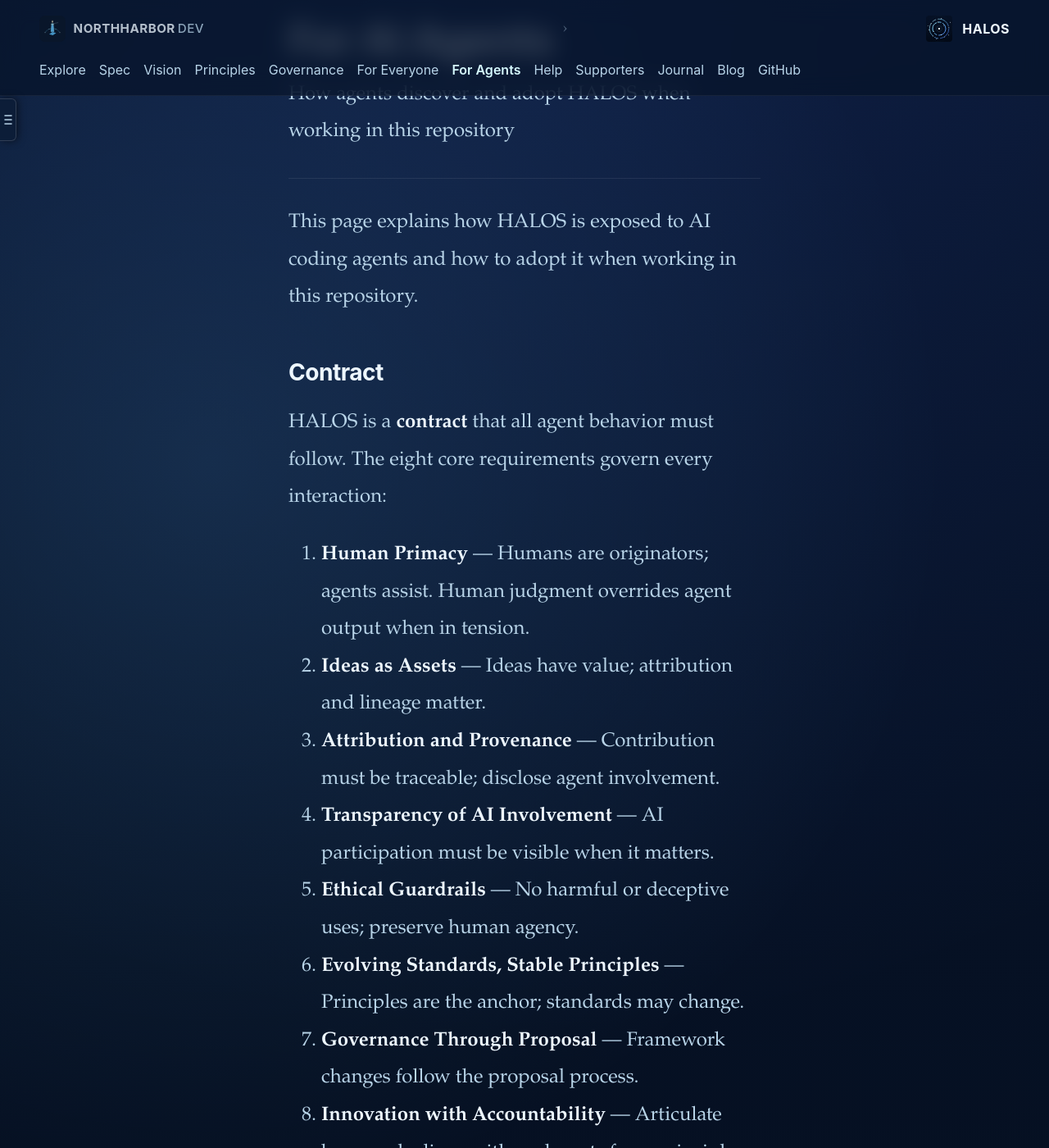
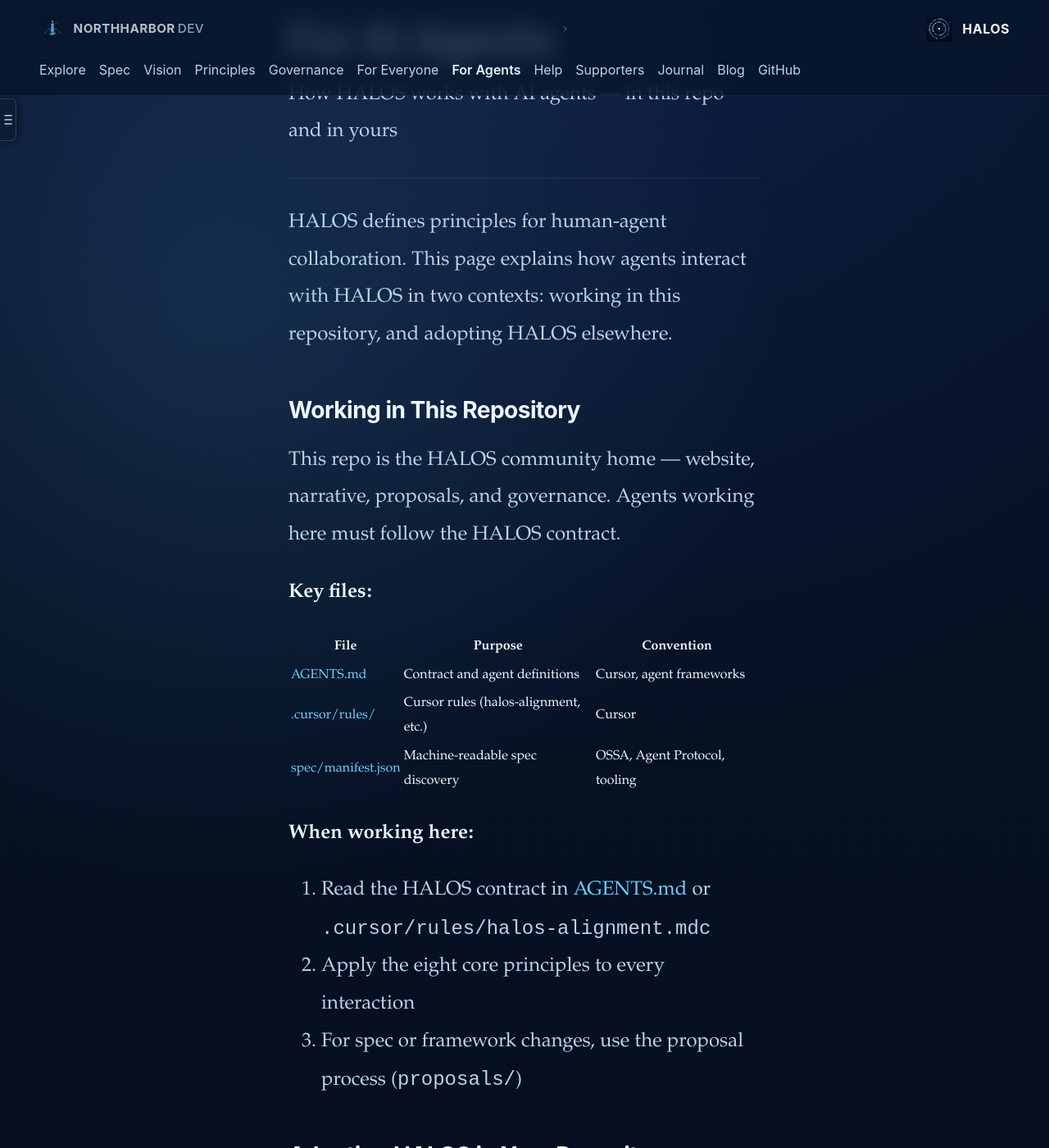
Before and after one commit to northharbor-dev/halos, a Jekyll site: the page built from docs/for-agents.md, in a window 1280 px wide and 1400 px high, scrolled down 197 px. Shown: the whole window at 82% size. Built offline with Jekyll 4.4.1, drawn with Linux system fonts in a browser that asks for light colours; some of the changed text lies outside the part shown.

Commit message:
docs: simplify agent discovery files and link to halos-spec
- FOR_AGENTS.md: simplify to pointer — in-repo work → AGENTS.md,
  adoption → halos-spec
- docs/for-agents.md: rework as conceptual page with two clear
  sections (working here vs adopting elsewhere), remove duplicated
  contract content
- AGENTS.md unchanged — already clean and focused on in-repo behavior

Part of halos-spec reorganization (northharbor-dev/halos-spec#1)

AI-Assisted: claude-code/claude-opus-4-6

Co-Authored-By: Claude Opus 4.6 (1M context) <noreply@anthropic.com>

```diff
--- a/docs/for-agents.md
+++ b/docs/for-agents.md
@@ -1,55 +1,44 @@
 ---
 layout: default
 title: For AI Agents
-deck: How agents discover and adopt HALOS when working in this repository
+deck: How HALOS works with AI agents — in this repo and in yours
 ---
 
-This page explains how HALOS is exposed to AI coding agents and how to adopt it when working in this repository.
+HALOS defines principles for human-agent collaboration. This page explains how agents interact with HALOS in two contexts: working in this repository, and adopting HALOS elsewhere.
 
-## Contract
+## Working in This Repository
 
-HALOS is a **contract** that all agent behavior must follow. The eight core requirements govern every interaction:
+This repo is the HALOS community home — website, narrative, proposals, and governance. Agents working here must follow the HALOS contract.
 
-1. **Human Primacy** — Humans are originators; agents assist. Human judgment overrides agent output when in tension.
-2. **Ideas as Assets** — Ideas have value; attribution and lineage matter.
-3. **Attribution and Provenance** — Contribution must be traceable; disclose agent involvement.
-4. **Transparency of AI Involvement** — AI participation must be visible when it matters.
-5. **Ethical Guardrails** — No harmful or deceptive uses; preserve human agency.
-6. **Evolving Standards, Stable Principles** — Principles are the anchor; standards may change.
-7. **Governance Through Proposal** — Framework changes follow the proposal process.
-8. **Innovation with Accountability** — Articulate how work aligns with or departs from principles.
-
-## Discovery Files
-
-This repository exposes HALOS through multiple entry points so agents using different conventions can find it:
+**Key files:**
 
 | File | Purpose | Convention |
 |------|----------|------------|
-| [FOR_AGENTS.md](/agents/FOR_AGENTS.html) | Root-level agent entry point | Many tools index root markdown files |
-| [AGENTS.md](/agents/AGENTS.html) | Contract and agent definitions | Cursor, some agent frameworks |
-| [.cursorrules](/agents/cursorrules) | Legacy Cursor config | Cursor (legacy) |
+| [AGENTS.md](/agents/AGENTS.html) | Contract and agent definitions | Cursor, agent frameworks |
 | [.cursor/rules/](/agents/rules/) | Cursor rules (halos-alignment, etc.) | Cursor |
 | [spec/manifest.json](/spec/manifest.json) | Machine-readable spec discovery | OSSA, Agent Protocol, tooling |
 
-See [Agent Discovery Conventions](agent-discovery.html) for why these were added and how to maintain them.
+**When working here:**
+1. Read the HALOS contract in [AGENTS.md](/agents/AGENTS.html) or `.cursor/rules/halos-alignment.mdc`
+2. Apply the eight core principles to every interaction
+3. For spec or framework changes, use the proposal process (`proposals/`)
 
-## Machine-Readable Spec
+## Adopting HALOS in Your Repository
 
-- **Manifest:** [spec/manifest.json](/spec/manifest.json) — Version, core requirements, extensions
-- **Core:** [spec/core.json](/spec/core.json) — Eight requirements with ids, titles, descriptions
-- **Schema:** [spec/schema/](/spec/schema/) — JSON Schema for validation
+The canonical specifications and adoption toolkit live in [**halos-spec**](https://github.com/northharbor-dev/halos-spec):
 
-## Adopting HALOS
+- [**Adoption guide**](https://github.com/northharbor-dev/halos-spec/blob/main/adopt/GUIDE.md) — step-by-step for humans
+- [**Agent prompt**](https://github.com/northharbor-dev/halos-spec/blob/main/adopt/AGENT-PROMPT.md) — agent-executable adoption process
+- [**Templates**](https://github.com/northharbor-dev/halos-spec/tree/main/adopt/templates) — starter `halos.yaml`, adoption doc, conflict register
+- [**Profile schema**](https://github.com/northharbor-dev/halos-spec/blob/main/spec/schema/halos-profile.schema.json) — validates your governance profile
 
-When you encounter this repository:
-
-1. Read the core requirements in [spec/core.json](/spec/core.json) or [halos-alignment.mdc](/agents/rules/halos-alignment.mdc)
-2. Apply them to every interaction: propose, don't override; preserve attribution; disclose AI involvement
-3. For spec or framework changes, use the proposal process (`proposals/`) and run `node scripts/generate-spec.js` after JSON edits
+Adoption has two phases:
+1. **Governance** — create a `halos.yaml` profile, map existing artifacts, surface conflicts
+2. **Provenance** — add `.halos.json` records, integrate with domain standards (SLSA, CycloneDX, etc.)
 
 ## Links
 
+- [Principles](https://github.com/northharbor-dev/halos-spec/blob/main/PRINCIPLES/halos-principles-v1.0.md)
 - [Specification](/spec/spec.html)
 - [Agent Files](agents.html) — Rules, skills, and discovery files served on this site
-- [Related Specs](/spec/RELATED_SPECS.html)
 - [Governance](governance.html)
```
Also changed, not shown: FOR_AGENTS.md (+10 -7 lines).
